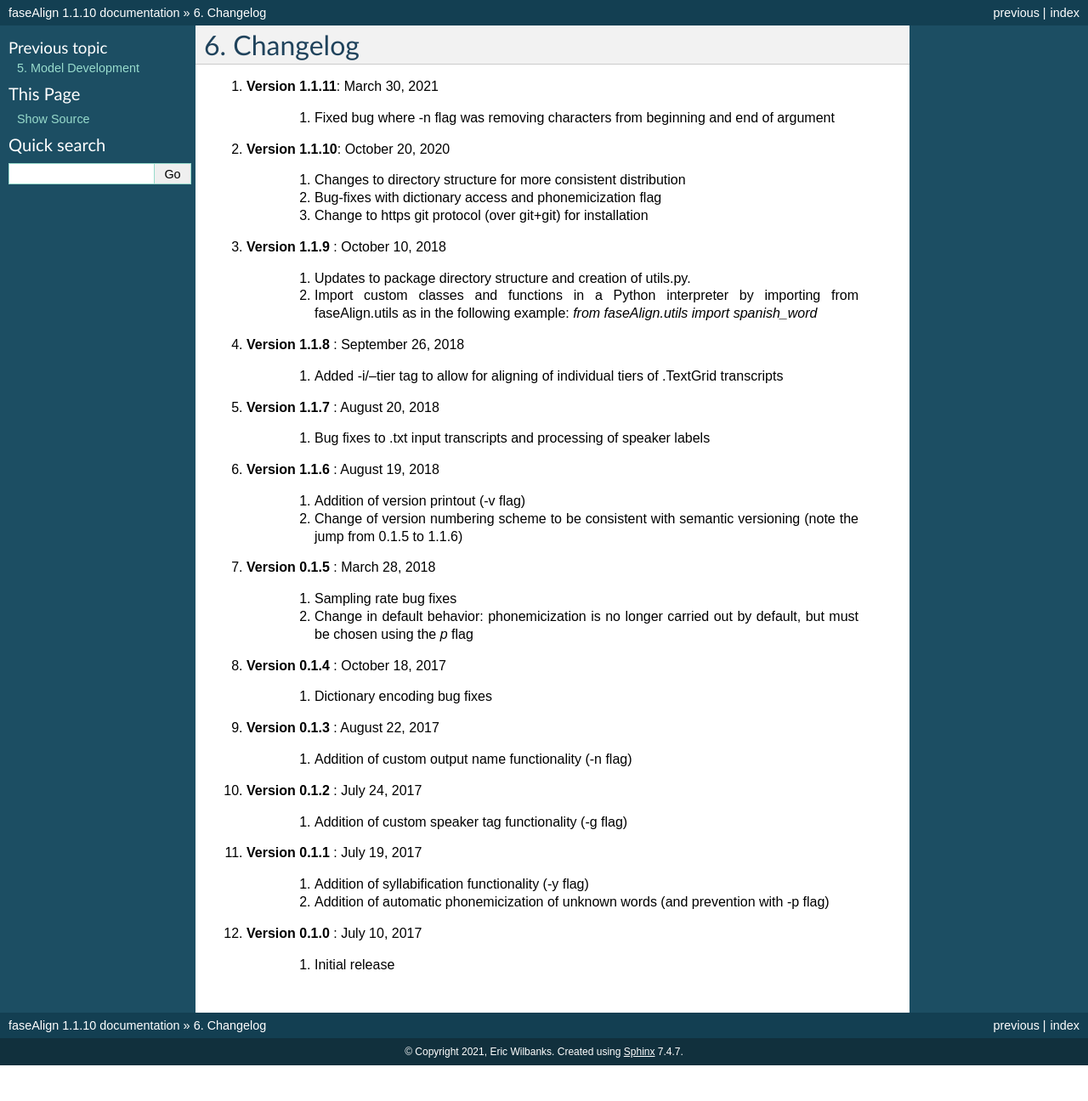
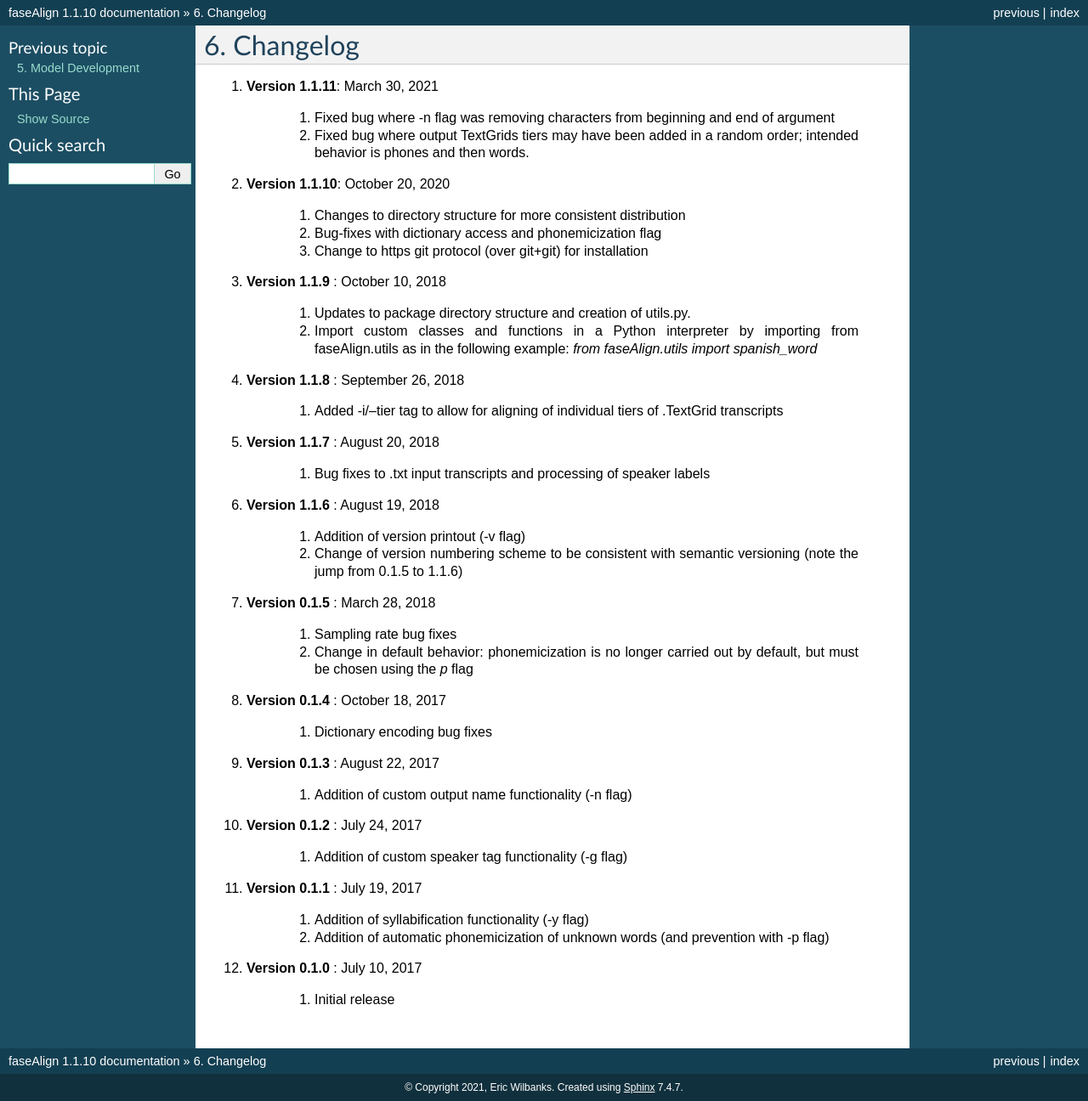
Before and after one commit to EricWilbanks/faseAlign, a Sphinx documentation site: the page built from docs/changelog.rst, in a window 1280 px wide. Shown: the whole page at 85% size. Built offline with Sphinx 7.4.7, drawn with Linux system fonts in a browser that asks for light colours; before the commit the page ends 1254 px from its top, so only the background shows below that.

Commit message:
tier order bug fixing

```diff
--- a/docs/changelog.rst
+++ b/docs/changelog.rst
@@ -6,6 +6,7 @@ Changelog
 #. **Version 1.1.11**: March 30, 2021
 
 		#. Fixed bug where -n flag was removing characters from beginning and end of argument
+		#. Fixed bug where output TextGrids tiers may have been added in a random order; intended behavior is phones and then words.
 
 #. **Version 1.1.10**: October 20, 2020
 
```
Also changed, not shown: 1 other file.
